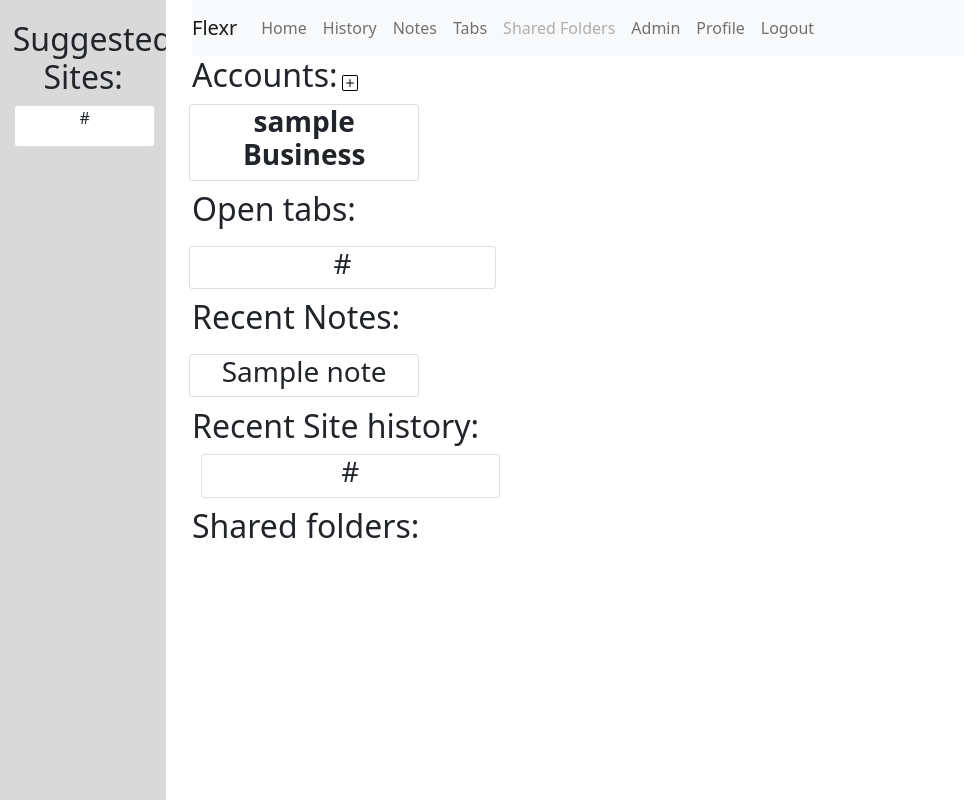
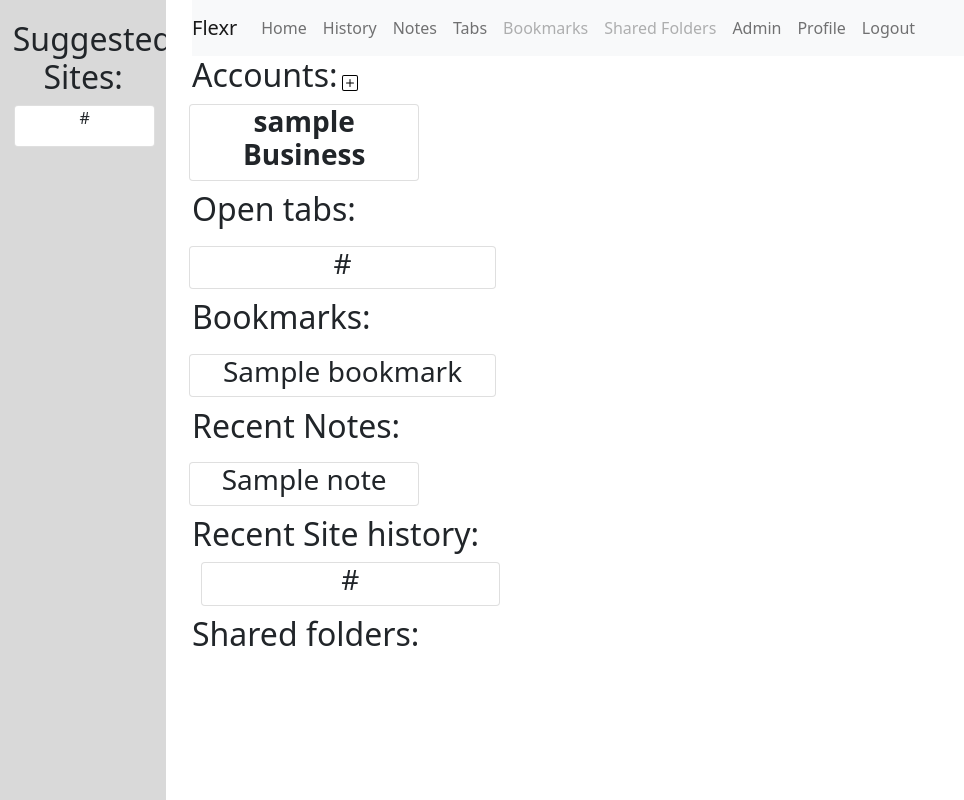
Before and after one commit to Capstone-Projects-2021-Spring/flexr-web, a Django app: page / in a window 1280 px wide. Shown: the whole page, without its empty margins (0-964 px from the left). Run offline with Django 3.2, Linux system fonts and the light colour scheme; a user stored in the database is signed in; tables that the repository leaves empty hold one stand-in row (values such as "Sample post"); some libraries are stand-ins or nearby versions.

Commit message:
Added bookmarks and update forms to add a selection

```diff
--- a/flexr/flexr_web/forms.py
+++ b/flexr/flexr_web/forms.py
@@ -32,8 +32,9 @@ class registrationform(UserCreationForm):
 
 choices=(("Business", "Business"),
         ("Personal", "Personal"),
+        ("School", "School"),
+        ("Private", "Private"),
         ("Kids", "Kids"),
-        ("Private", "Private"),
         ("Other", "Other"))
 
 class AccountForm(forms.Form):
--- a/flexr/flexr_web/models.py
+++ b/flexr/flexr_web/models.py
@@ -33,8 +33,9 @@ class Account(models.Model):
     type_of_account = models.CharField(verbose_name="Type of account", max_length=50,
                                        choices=(("Business", "Business"),
                                                 ("Personal", "Personal"),
+                                                ("School", "School"),
+                                                ("Private", "Private"),
                                                 ("Kids", "Kids"),
-                                                ("Private", "Private"),
                                                 ("Other", "Other")),
                                         default = "Personal")
 
--- a/flexr/templates/flexr_web/index.html
+++ b/flexr/templates/flexr_web/index.html
@@ -58,11 +58,11 @@
         #plus-icon:hover{
             cursor: pointer;
         }
-        #account, #tab, #note, #site, #history {
+        #account, #tab, #note, #site, #history, #bookmark {
             text-align:center;
             margin: 1%;
         }
-        #account:hover, #tab:hover, #note:hover, #site:hover, #history:hover{
+        #account:hover, #tab:hover, #note:hover, #site:hover, #history:hover, #bookmark:hover{
             text-align:center;
             border: 1px solid black;
             cursor: pointer;
@@ -138,6 +138,16 @@
             {%endfor%}
         </div>
     </div>
+    <div class = "bookmarks">
+        <h2>Bookmarks:</h2>
+        <div class = "row">
+            {%for bm in Bookmarks%}
+                <div id = "bookmark" class = "card col-lg-4"  onclick="window.open('{{bm.site.url}}')">
+                    <h3 >{{bm}}</h3>
+                </div>
+            {%endfor%}
+        </div>
+    </div>
     <div class = "notes">
         <h2>Recent Notes:</h2>
         <div class = "row">
--- a/flexr/templates/flexr_web/navbar.html
+++ b/flexr/templates/flexr_web/navbar.html
@@ -29,6 +29,9 @@
         <li class="nav-item">
         <a class="nav-link" href="/open_tabs">Tabs</a>
       </li>
+      <li class="nav-item">
+        <a class="nav-link disabled" href="/bookmarks">Bookmarks</a>
+      </li>
         <li class="nav-item">
         <a class="nav-link disabled" href="/shared_folders">Shared Folders</a>
       </li>
--- a/flexr/templates/flexr_web/profile.html
+++ b/flexr/templates/flexr_web/profile.html
@@ -54,9 +54,11 @@
 
                           <option value="Personal">Personal</option>
 
-                          <option value="Kids">Kids</option>
+                          <option value="School">School</option>
 
                           <option value="Private">Private</option>
+
+                            <option value="Kids">Kids</option>
 
                           <option value="Other">Other</option>
 
```
